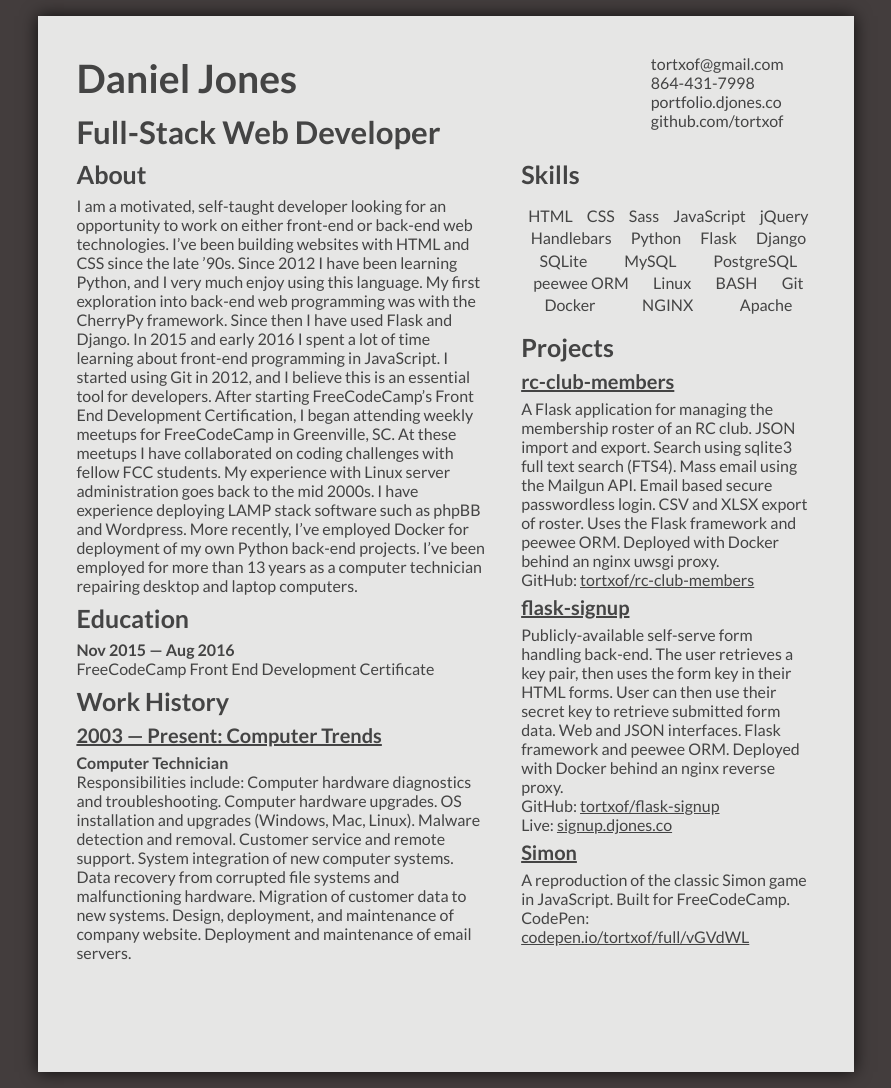
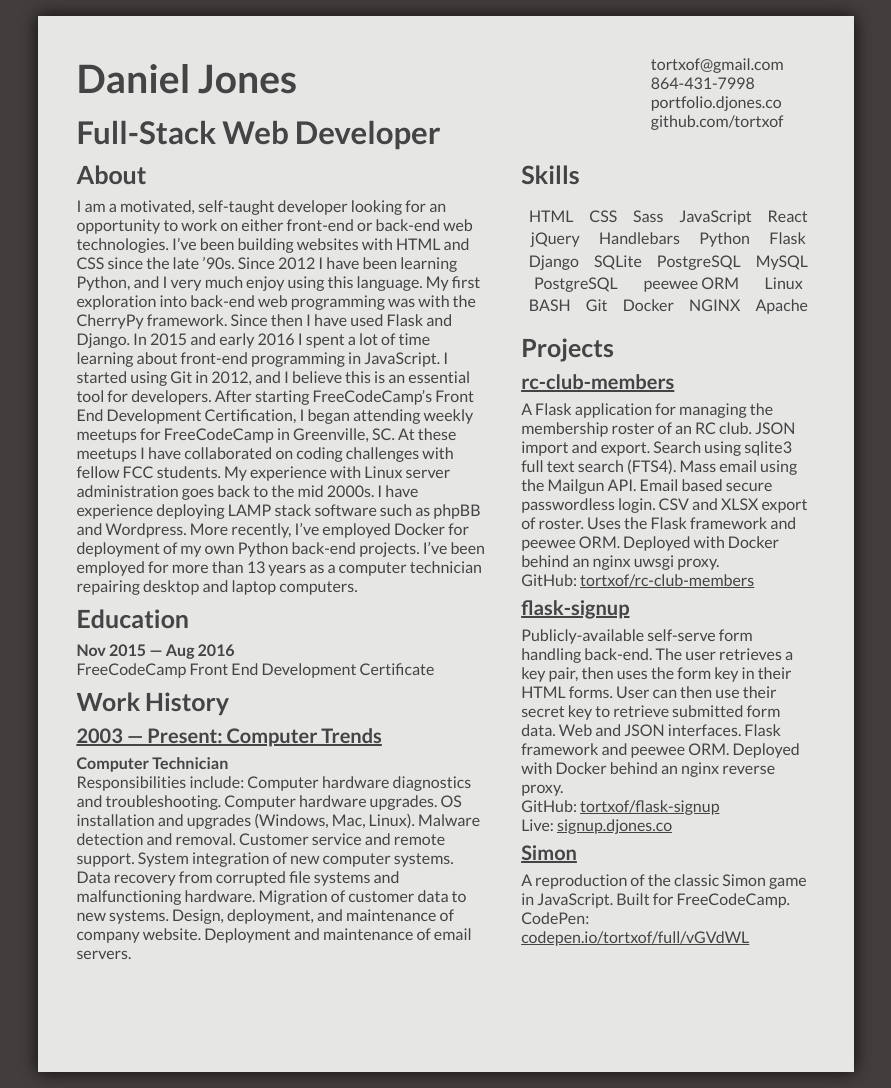
Before and after one commit to tortxof/resume, a Jekyll site: the page built from index.html, in a window 1280 px wide. Shown: the whole page, without its empty margins (194-1085 px from the left). Built offline with Jekyll 4.4.1, drawn with Linux system fonts in a browser that asks for light colours.

Commit message:
Added react and postgresql.

```diff
--- a/index.html
+++ b/index.html
@@ -55,12 +55,14 @@ layout: default
         <li>CSS</li>
         <li>Sass</li>
         <li>JavaScript</li>
+        <li>React</li>
         <li>jQuery</li>
         <li>Handlebars</li>
         <li>Python</li>
         <li>Flask</li>
         <li>Django</li>
         <li>SQLite</li>
+        <li>PostgreSQL</li>
         <li>MySQL</li>
         <li>PostgreSQL</li>
         <li>peewee ORM</li>
```
